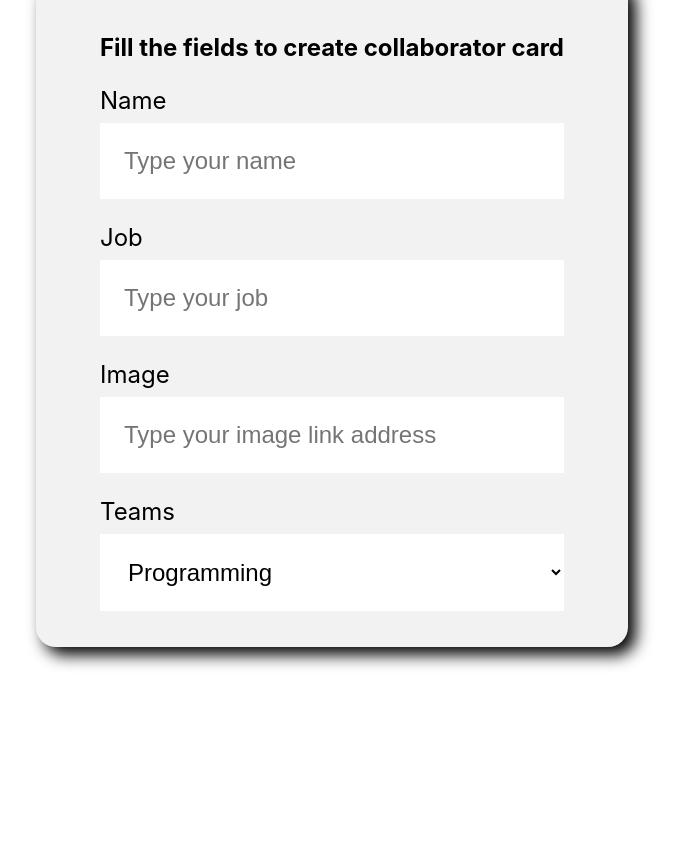
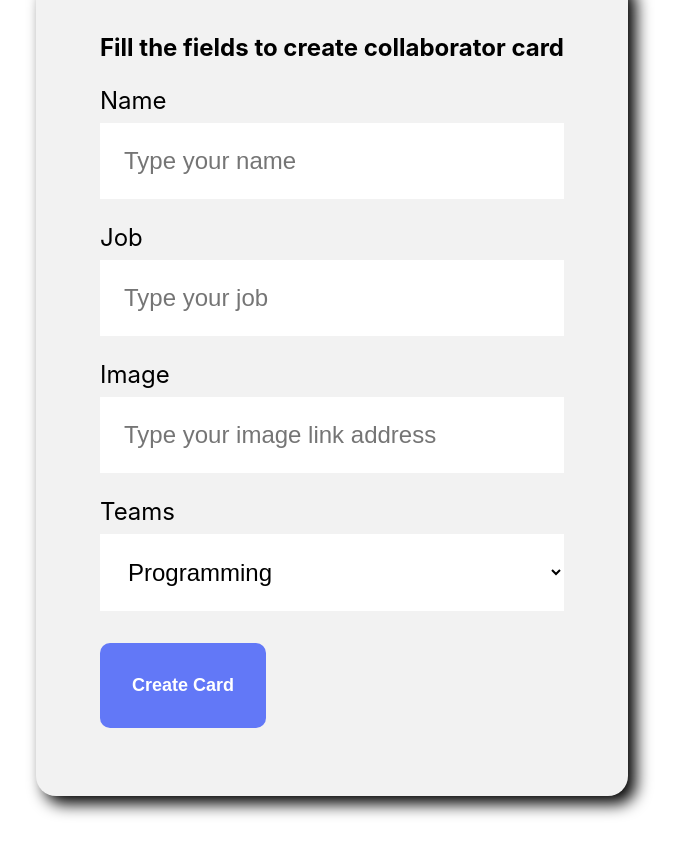
Before and after one commit to dawkk/Alura-React-Organo, a React (Create React App) app in the folder organo/: page / in a window 1280 px wide. Shown: the part 601-1455 px from the top of the page, without its empty margins (308-987 px from the left). Before the commit the page ends 1328 px from the top, so only its background shows below. Built offline with nearby package versions, Linux system fonts and the light colour scheme.

Commit message:
Add button and required fill out for fields in form

```diff
--- /dev/null
+++ b/organo/src/components/Button/Button.css
@@ -0,0 +1,15 @@
+.button {
+  background-color: #6278F7;
+  border-radius: 10px;
+  font-weight: 700;
+  font-size: 18px;
+  padding: 32px;
+  border: none;
+  cursor:pointer;
+  color: #fff;
+  margin:32px 0;
+}
+
+.button:hover {
+  color:#95FFD4;
+}
--- /dev/null
+++ b/organo/src/components/Button/index.js
@@ -0,0 +1,10 @@
+import './Button.css'
+
+// Just a reminder, why are we using props children? Because if we include an icon or any other HTML element or image inside the button it would not trigger, but using props.children, any children will then work as the button is supossed to.
+const Button = (props) => {
+  return (<button className='button'>
+      {props.children}
+      </button>);
+}
+
+export default Button
--- a/organo/src/components/DropDownList/index.js
+++ b/organo/src/components/DropDownList/index.js
@@ -5,7 +5,7 @@
   return (
     <div className='drop-down-list'>
       <label>{props.label}</label>
-      <select>
+      <select required={props.required}>
         {props.itens.map(item => { return <option key={item}>{item}</option>})}
       </select>
     </div>
--- a/organo/src/components/Form/index.js
+++ b/organo/src/components/Form/index.js
@@ -1,3 +1,4 @@
+import Button from '../Button'
 import DropDownList from '../DropDownList'
 import TextField from '../TextField'
 import './Form.css'
@@ -14,14 +15,20 @@
     'Innovation & Management'
   ]
 
+  const saving = (event) => {
+    event.preventDefault()
+    console.log('Form submitted')
+  }
+
   return (
     <section className="form">
-      <form>
+      <form onSubmit={saving}>
         <h2>Fill the fields to create collaborator card</h2>
-        <TextField label="Name" placeholder="Type your name"/>
-        <TextField label="Job" placeholder="Type your job"/>
+        <TextField required={true} label="Name" placeholder="Type your name"/>
+        <TextField required={true} label="Job" placeholder="Type your job"/>
         <TextField label="Image" placeholder="Type your image link address"/>
-        <DropDownList label="Teams" itens={teams}/>
+        <DropDownList required={true} label="Teams" itens={teams}/>
+        <Button>Create Card</Button>
       </form>
     </section>
   )
--- a/organo/src/components/TextField/index.js
+++ b/organo/src/components/TextField/index.js
@@ -4,11 +4,11 @@
 
   // alternatively we can do this
   //const placeholderModified = `${props.placeholder}...`
+  //<input placeholder={placeholderModified}/>
     return(
       <div className="text-field">
         <label>{props.label}</label>
-        <input placeholder={props.placeholder}/>
-        {/* <input placeholder={placeholderModified}/> */}
+        <input required={props.required} placeholder={props.placeholder}/>
       </div>
     );
 }
```
